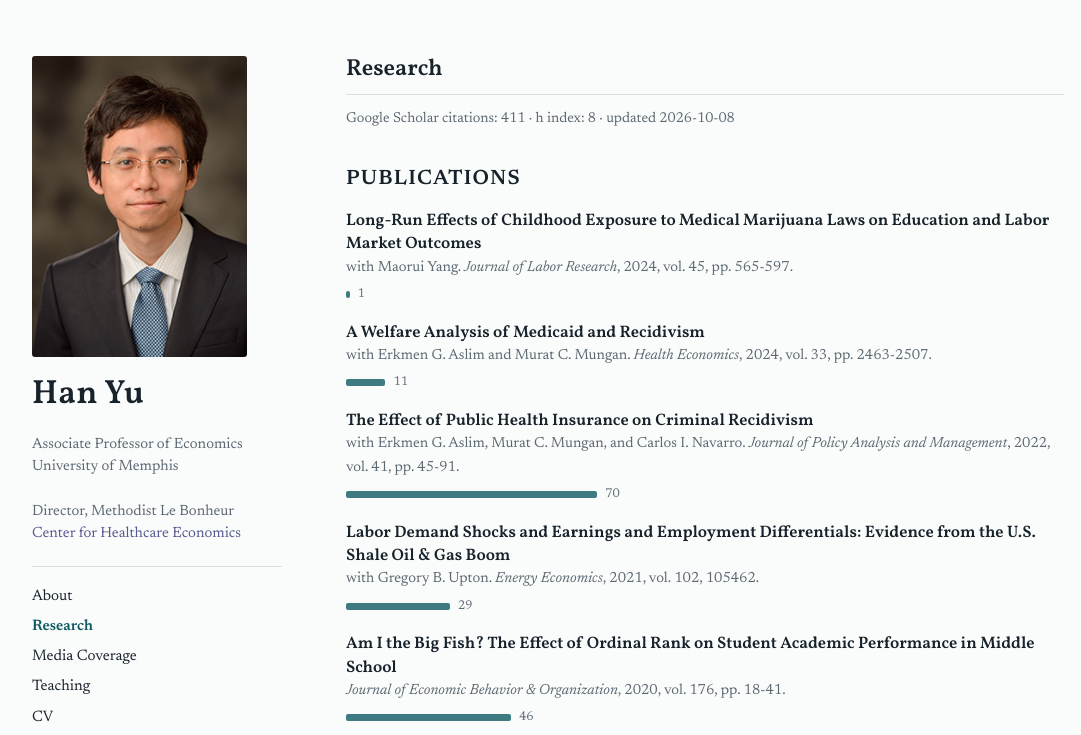
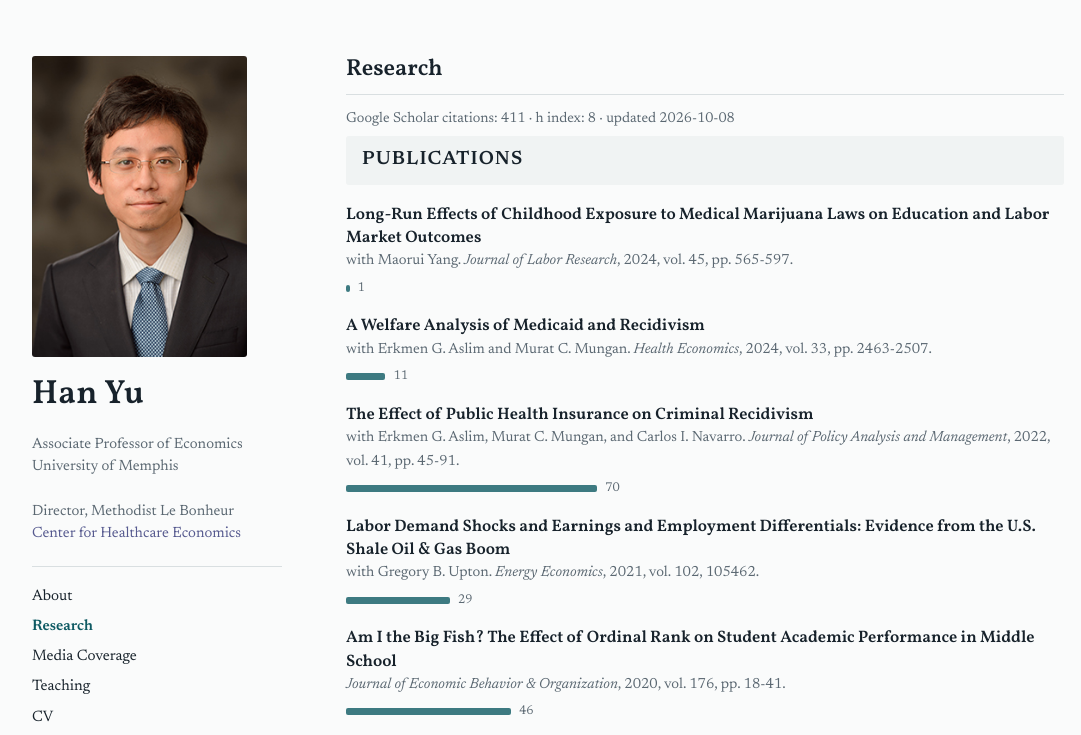
Before and after one commit to hanyuecon/website, a plain HTML site: page research.html in a window 1280 px wide. Shown: the top 735 px of the page, without its empty margins (92-1173 px from the left). Drawn offline with Linux system fonts and the light colour scheme.

Commit message:
Add files via upload

```diff
--- a/style.css
+++ b/style.css
@@ -64,7 +64,8 @@ ul{list-style:none;margin:0;padding:0}
 h2+.grp{margin-top:6px}
 .btnrow{display:flex;flex-wrap:wrap;gap:12px;text-align:left}
 .btnrow .btn{font-weight:600}
-#research h3{font-size:1.3rem;letter-spacing:.06em;color:var(--ink);margin:36px 0 16px}
+#research h3{font-size:1.2rem;letter-spacing:.06em;color:var(--ink);margin:48px 0 18px;padding:12px 16px;background:var(--panel);border-radius:3px}
+#research h2+h3,#research .metrics+h3{margin-top:6px}
 .small{color:var(--muted);font-size:.92rem}
 footer{color:var(--muted);font-size:.82rem;border-top:1px solid var(--line);padding-top:18px}
 @media (max-width:820px){
```
